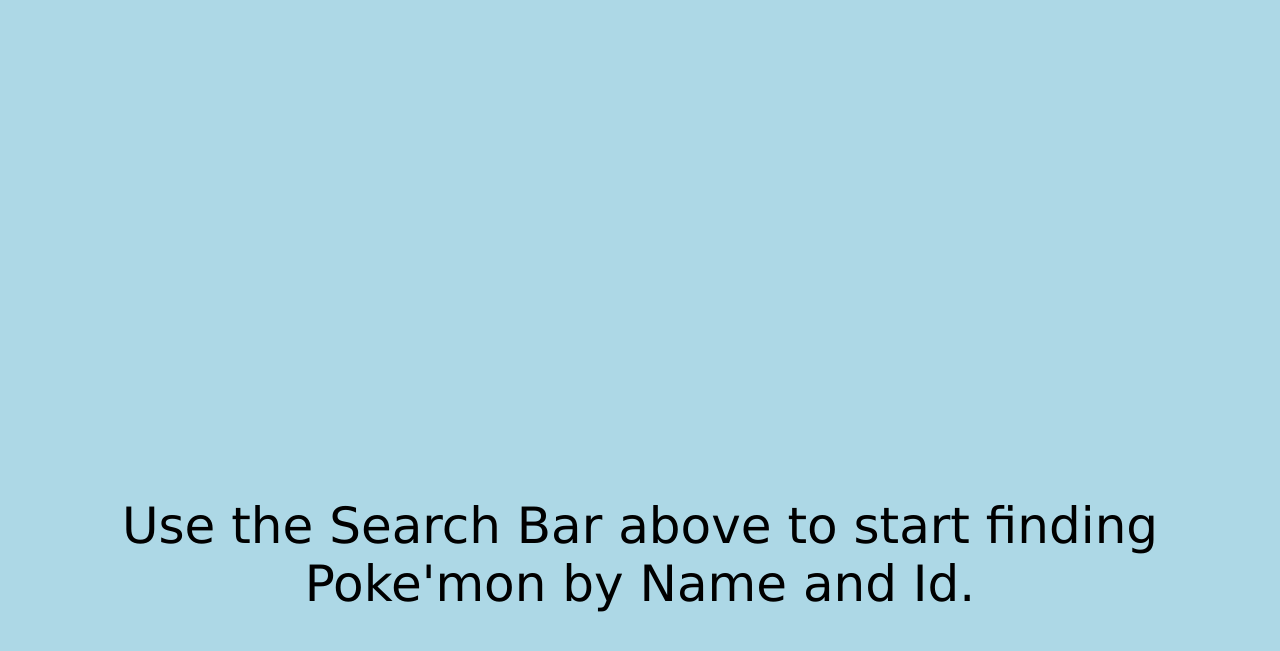
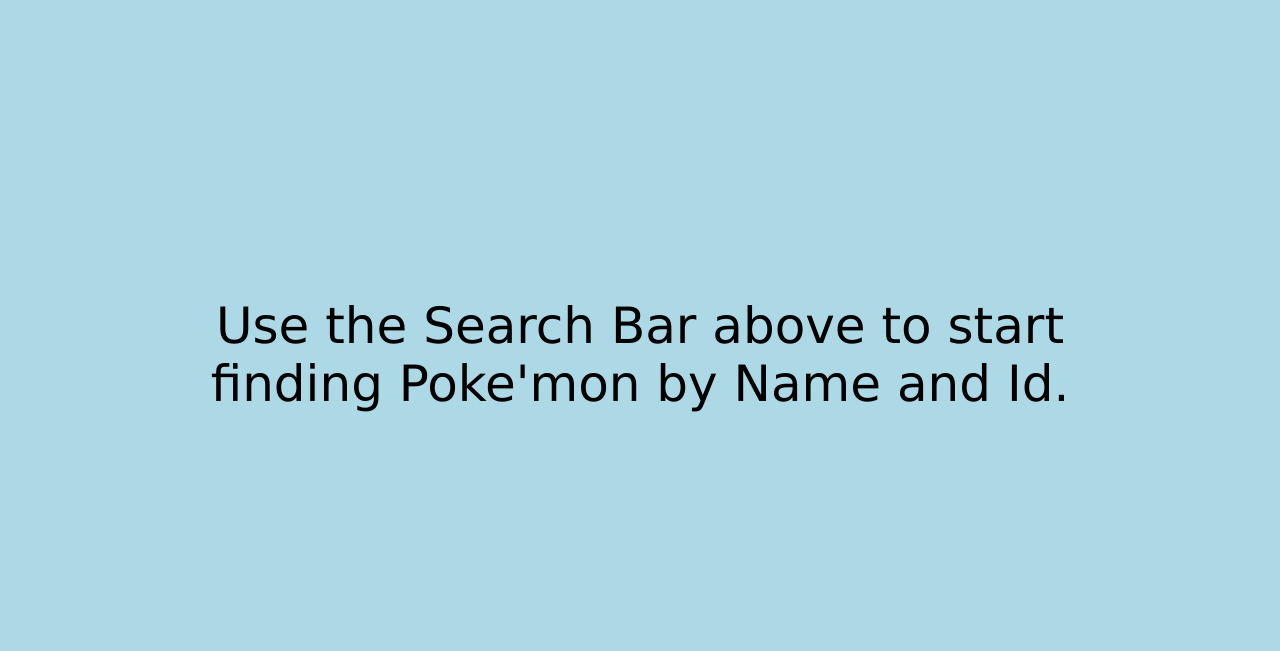
Before and after one commit to NathanWebDev/PokemonWebApp, a plain HTML site: page index.html in a window 1280 px wide. Shown: the part 73-724 px from the top of the page. Drawn offline with nearby package versions, Linux system fonts and the light colour scheme; a web font is replaced by a local one.

Commit message:
Adjusted Css
Changed Style for the Hometext id to center it on more devices

```diff
--- a/main.css
+++ b/main.css
@@ -75,7 +75,10 @@ header > h1 {
     "Lucida Sans Unicode", Geneva, Verdana, sans-serif;
   font-size: 50px;
   text-align: center;
-  margin-top: 500px;
+  top: 40%;
+  margin-left: 15%;
+  margin-right: 15%;
+  position: absolute;
 }
 
 /* Class to Hide Error Message */
```
